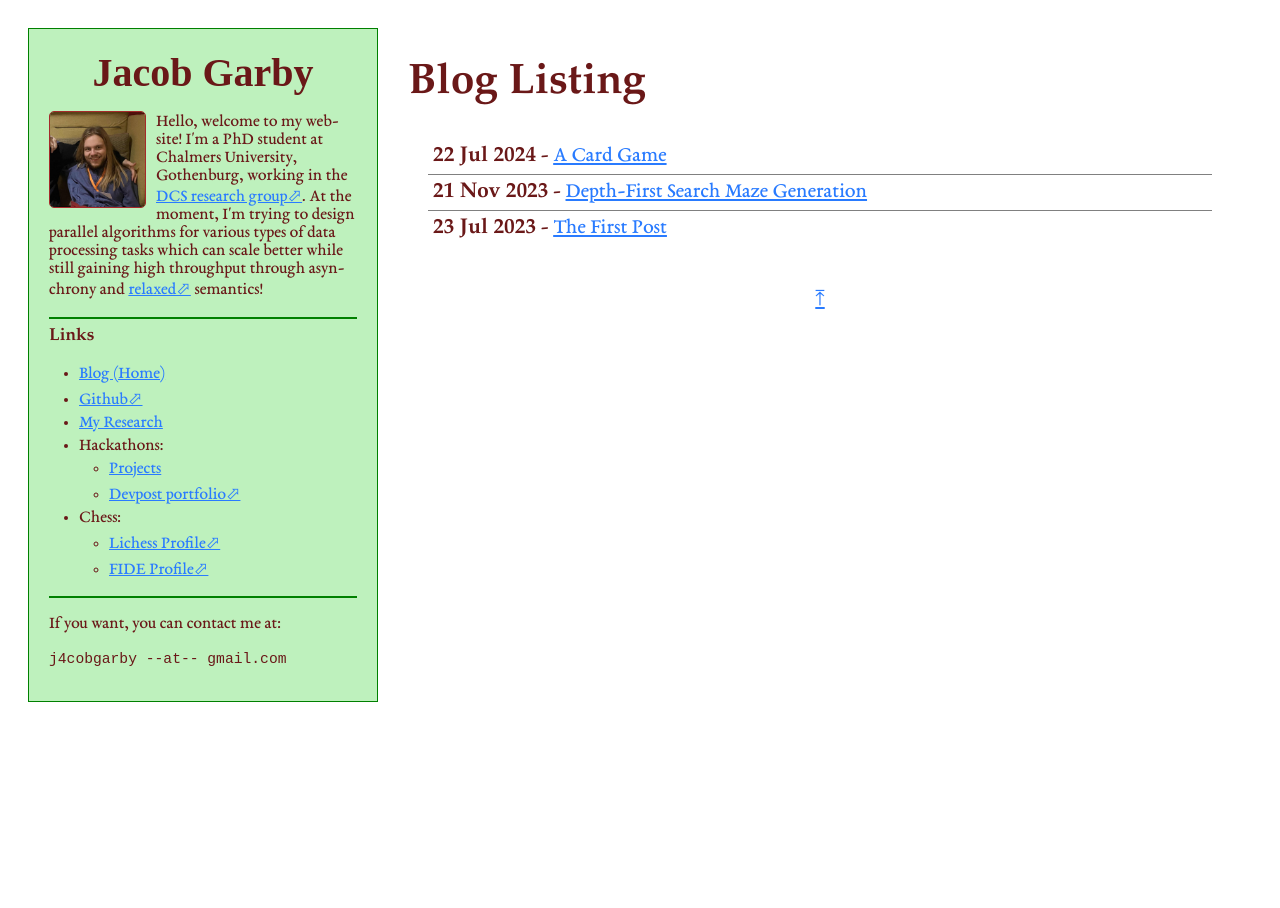
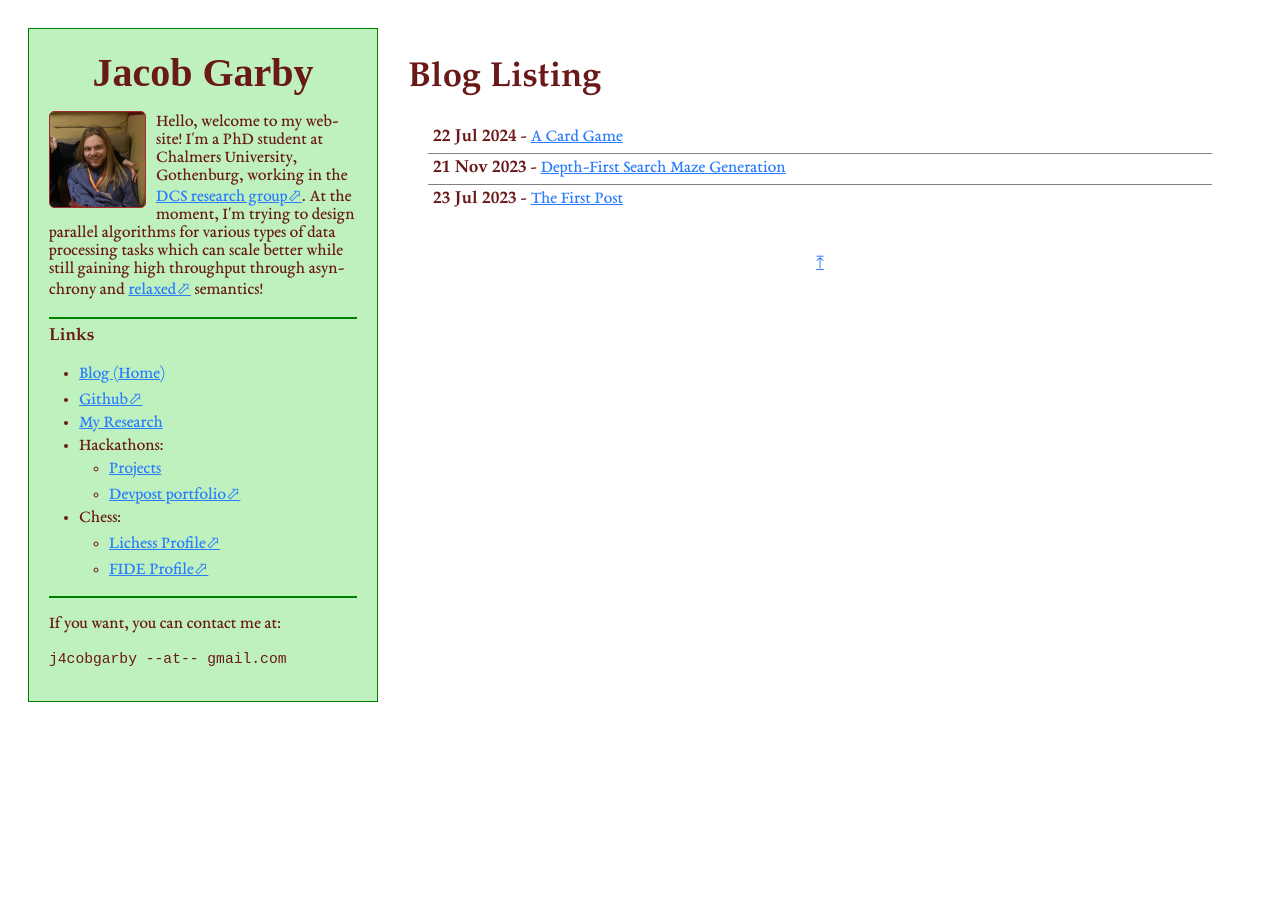
Before and after one commit to j4cobgarby/j4cobgarby.github.io, a Jekyll site: the page built from index.html, in a window 1280 px wide. Built offline with Jekyll 4.4.1, drawn with Linux system fonts in a browser that asks for light colours; some web fonts are replaced.

Commit message:
shrink font size

```diff
--- a/assets/css/style.css
+++ b/assets/css/style.css
@@ -28,7 +28,7 @@ html, body {
 body {
     color: #6a1818;
     font-family: 'Garamond', serif;
-    font-size: 16pt;
+    font-size: 13pt;
 
     background-position: 0 0, 6.5pt 6.5pt;
     background-size: 13pt 13pt;
@@ -38,7 +38,6 @@ body {
 }
 
 h1 {
-    /*font-size: 20pt;*/
     margin-top: 10px;
     text-align: left;
     font-weight: 900;
```
